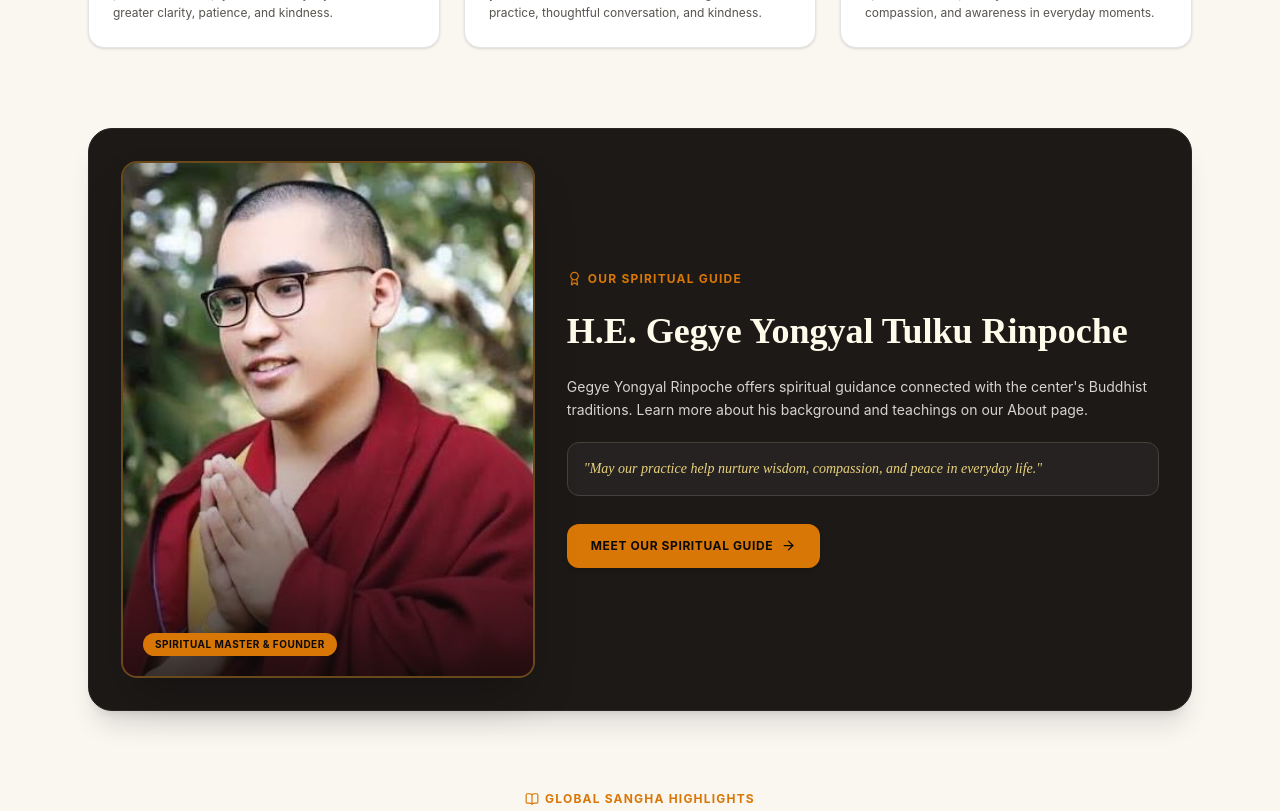
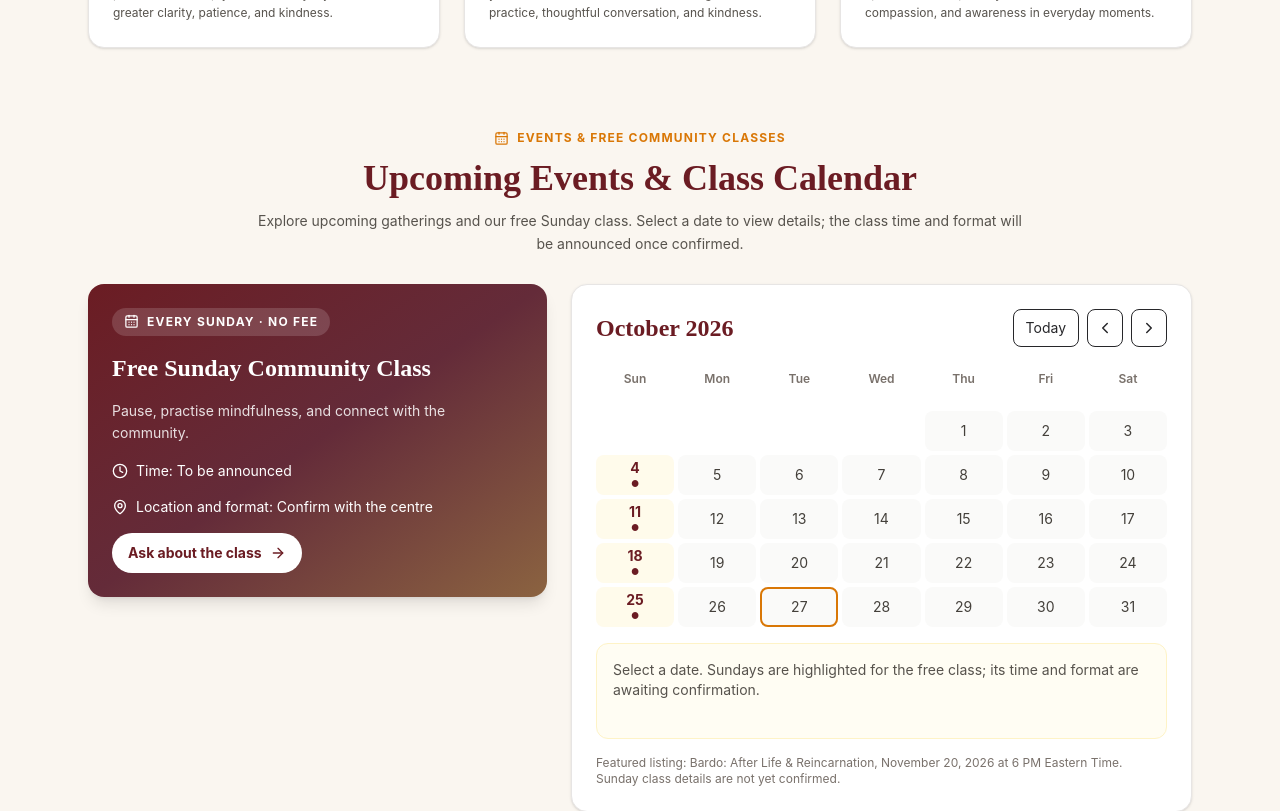
Before and after one commit to sherpaten/Zero-Point-Meditation-Center, a React (Vite) app in the folder zero-point-meditation/: page /home in a window 1280 px wide. Shown: the part 980-1791 px from the top of the page. Built offline with nearby package versions, Linux system fonts and the light colour scheme.

Commit message:
Show upcoming events and free class calendar on homepage

```diff
--- a/zero-point-meditation/src/pages/Home.jsx
+++ b/zero-point-meditation/src/pages/Home.jsx
@@ -1,6 +1,7 @@
 import React from 'react';
 import { Link } from 'react-router-dom';
 import { motion } from 'framer-motion';
+import HomeEventsCalendar from './HomeEventsCalendar';
 import { Calendar, MapPin, ArrowRight, Sparkles, Compass, HeartHandshake, ShieldCheck, Flame, Users, BookOpen, Award } from 'lucide-react';
 
 // Assets (Convert heavy images to .webp in src/assets for maximum speed on Vercel)
@@ -149,6 +150,8 @@ export default function Home() {
             </motion.div>
           ))}
         </div>
+
+        <HomeEventsCalendar />
 
         {/* Spiritual Leader — a supporting part of the center's story */}
         <motion.div
```
